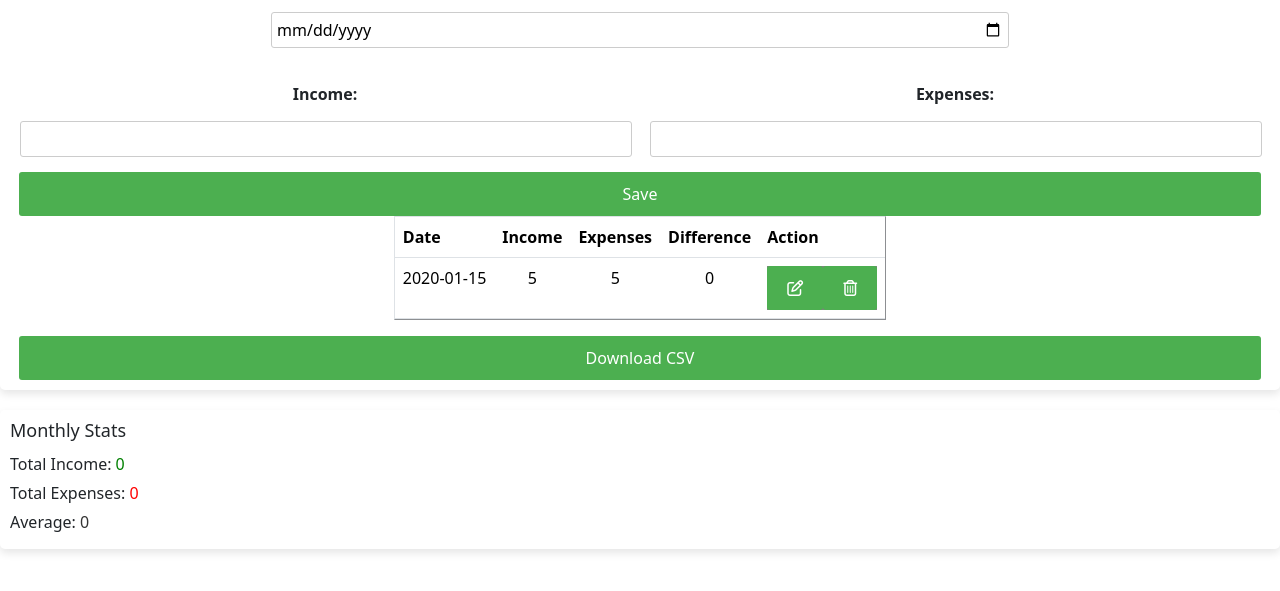
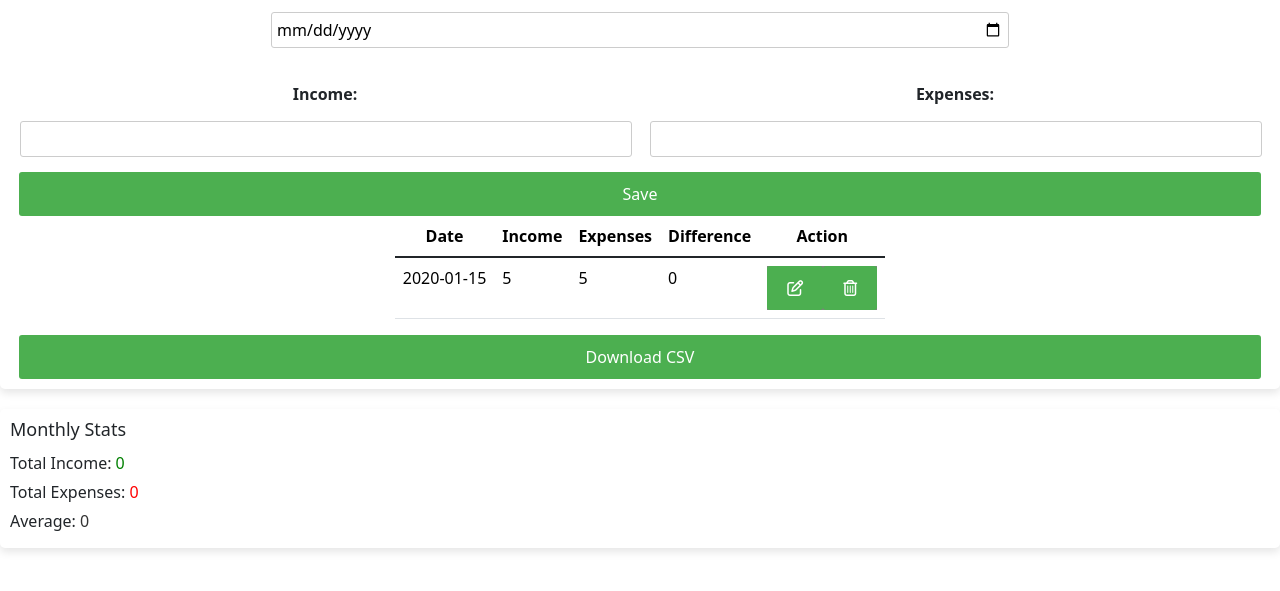
Before and after one commit to adityaparsad01/QuickBite, a plain HTML site: page index.html in a window 1280 px wide. Both pictures are taken after typing "2020-01-15", "5", "5" into the empty fields and a click on the button "Save". Shown: the part 103-694 px from the top of the page. Drawn offline with nearby package versions, Linux system fonts and the light colour scheme.

Commit message:
new update

```diff
--- a/index.css
+++ b/index.css
@@ -28,24 +28,7 @@ button {
 
 button:hover {
     background-color: #45a049;
-}
 
-table {
-    width: 100%;
-    border-collapse: collapse;
-    border: 1%;
-    display: flex;
-
-}
-
-th, td {
-    padding: 5px;
-    text-align: center;
-    border-bottom: 1px solid #ddd;
-}
-
-tr:hover {
-    background-color: #f5f5f5;
 }
 
 .negative {
--- a/index.js
+++ b/index.js
@@ -79,11 +79,11 @@ const displayData = () => {
 
     if (existingData) {
         const expenseData = JSON.parse(existingData);
-        let tableHtml = "<div class='table-container'><table class='table' border='1' width='100%'><tr><th>Date</th><th>Income</th><th>Expenses</th><th>Difference</th><th>Action</th></tr>";
+        let tableHtml = `<div class='table-container '><table class='table table-hover'><thead><tr class="text-center"><th scope="col">Date</th><th scope="col">Income</th><th scope="col">Expenses</th><th scope="col">Difference</th><th scope="col">Action</th></tr></thead>`;
         expenseData.forEach((entry, index) => {
             const difference = entry.income - entry.expenses;
             const differenceClass = difference < 0 ? "negative" : "";
-            tableHtml += `<tr><td>${entry.date}</td><td>${entry.income}</td><td>${entry.expenses}</td><td class='${differenceClass}'>${difference}</td> <td><div class="btn-container"><button onclick='editEntry(${index})'><i class="fa-regular fa-pen-to-square"></i></button> <button onclick='deleteEntry(${index})'><i class="fa-regular fa-trash-can"></i></button></div></td></tr>`;
+            tableHtml += `<tbody class="table-group-divider"><tr><td>${entry.date}</td><td>${entry.income}</td><td>${entry.expenses}</td><td class='${differenceClass}'>${difference}</td> <td><div class="btn-container"><button onclick='editEntry(${index})'><i class="fa-regular fa-pen-to-square"></i></button> <button onclick='deleteEntry(${index})'><i class="fa-regular fa-trash-can"></i></button></div></td></tr></tbody>`;
         });
         tableHtml += "</table></div>";
         document.getElementById("expenseData").innerHTML = tableHtml;
```
Also changed, not shown: index.html (+16 -13 lines).
